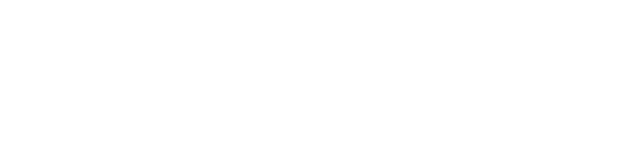
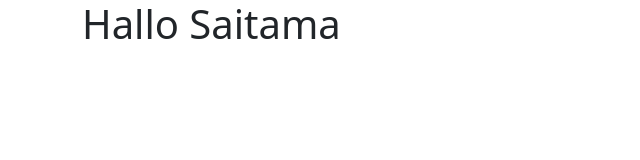
Before and after one commit to NandoApri26/StudyGit, a plain HTML site: page index.html in a window 1280 px wide. Shown: the whole page, without its empty margins (0-640 px from the left). Drawn offline with nearby package versions, Linux system fonts and the light colour scheme.

Commit message:
New cdn BootStrap

```diff
--- a/index.html
+++ b/index.html
@@ -5,8 +5,12 @@
     <meta http-equiv="X-UA-Compatible" content="IE=edge">
     <meta name="viewport" content="width=device-width, initial-scale=1.0">
     <title>Document</title>
+
+    <link href="https://cdn.jsdelivr.net/npm/bootstrap@5.1.3/dist/css/bootstrap.min.css" rel="stylesheet" integrity="sha384-1BmE4kWBq78iYhFldvKuhfTAU6auU8tT94WrHftjDbrCEXSU1oBoqyl2QvZ6jIW3" crossorigin="anonymous">
 </head>
 <body>
-
+    <div class="container">
+        <h1>Hallo Saitama</h1>
+    </div>
 </body>
 </html>
```
